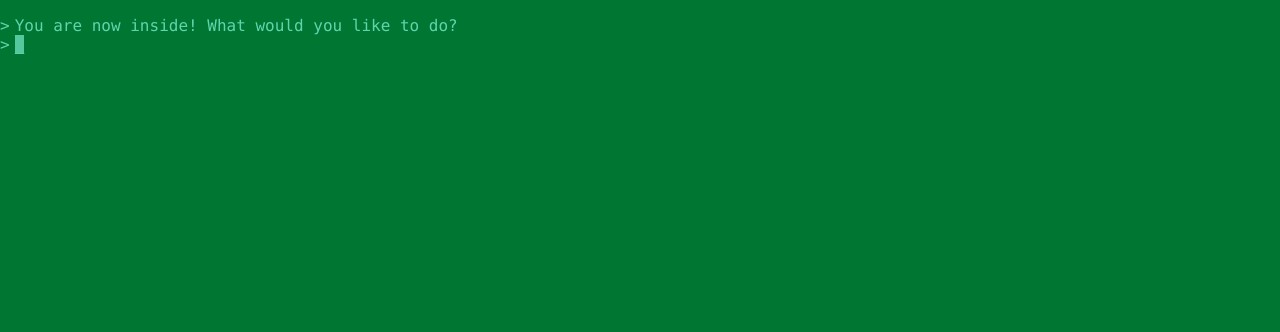
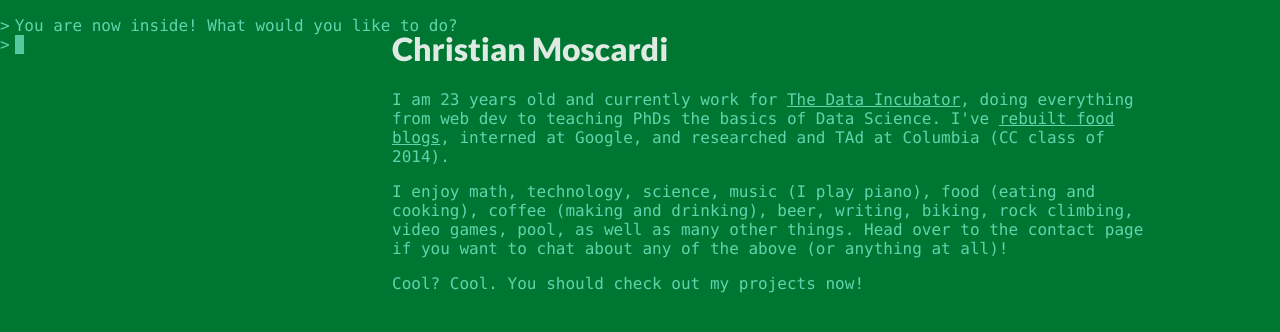
Before and after one commit to cmoscardi/cmoscardi.github.io, a Jekyll site: the page built from home.html, in a window 1280 px wide. Shown: the top 332 px of the page. Built offline with Jekyll 4.4.1, drawn with Linux system fonts in a browser that asks for light colours; nearby versions of some CDN libraries.

Commit message:
you should land on something immediately interesting

```diff
--- a/home.html
+++ b/home.html
@@ -3,3 +3,10 @@ layout: general
 title: home
 pre_message: You are now inside! What would you like to do?
 ---
+<h1 id="nomen">Christian Moscardi</h1>
+
+<p>I am 23 years old and currently work for <a target="_blank" href="https://www.thedataincubator.com">The Data Incubator</a>, doing everything from web dev to teaching PhDs the basics of Data Science. I've <a target="_blank" href="http://www.realcheapeats.com/">rebuilt food blogs</a>, interned at Google, and researched and TAd at Columbia (CC class of 2014).</p>
+
+<p>I enjoy math, technology, science, music (I play piano), food (eating and cooking), coffee (making and drinking), beer, writing, biking, rock climbing, video games, pool, as well as many other things. Head over to the contact page if you want to chat about any of the above (or anything at all)! </p>
+
+<p>Cool? Cool. You should check out my projects now!</p>
```
